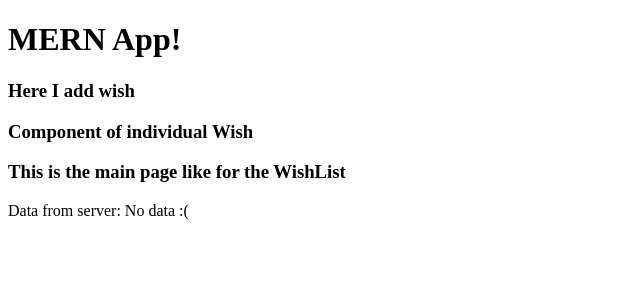
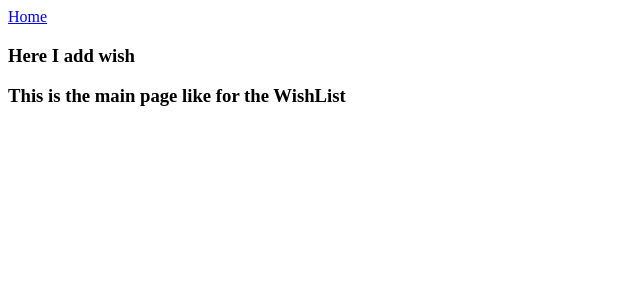
Before and after one commit to Marti-b/WishList-MEARN-Stack-SemesterClosing-Project, a React (Create React App) app in the folder client/: page / in a window 1280 px wide. Shown: the top 300 px of the page, without its empty margins (0-640 px from the left). Built offline with nearby package versions, Linux system fonts and the light colour scheme; no server answers.

Commit message:
Add Routing

```diff
--- a/client/src/AddWish.js
+++ b/client/src/AddWish.js
@@ -1,8 +1,8 @@
 function AddWish(){
     return(
-        <>
+        <div className="add-wish">
         <h3>Here I add wish</h3>
-        </>
+        </div>
     )
 }
 export default AddWish;
--- a/client/src/App.js
+++ b/client/src/App.js
@@ -2,6 +2,7 @@ import { useEffect, useState } from "react";
 import AddWish from "./AddWish";
 import Wish from "./Wish";
 import WishList from "./WishList";
+import {Link, Router} from "@reach/router";
 
 const API_URL = process.env.REACT_APP_API;
 
@@ -20,11 +21,19 @@ function App() {
 
   return (
     <>
-      <h1>MERN App!</h1>
-      <AddWish/>
-      <Wish/>
-      <WishList/>
-      <p>Data from server: {data}</p>
+      <nav>
+        <Link to="/"> Home</Link>
+      </nav>
+    <Router>
+
+      <WishList path="/">
+        <AddWish path="/"/>
+      </WishList>
+
+      <Wish path="/wish/:id"/>
+
+    </Router>
+
     </>
   );
 }
--- a/client/src/WishList.js
+++ b/client/src/WishList.js
@@ -1,6 +1,7 @@
-function WishList(){
+function WishList(props){
     return(
         <>
+        {props.children}
         <h3> This is the main page like for the WishList</h3>
         </>
 
```
